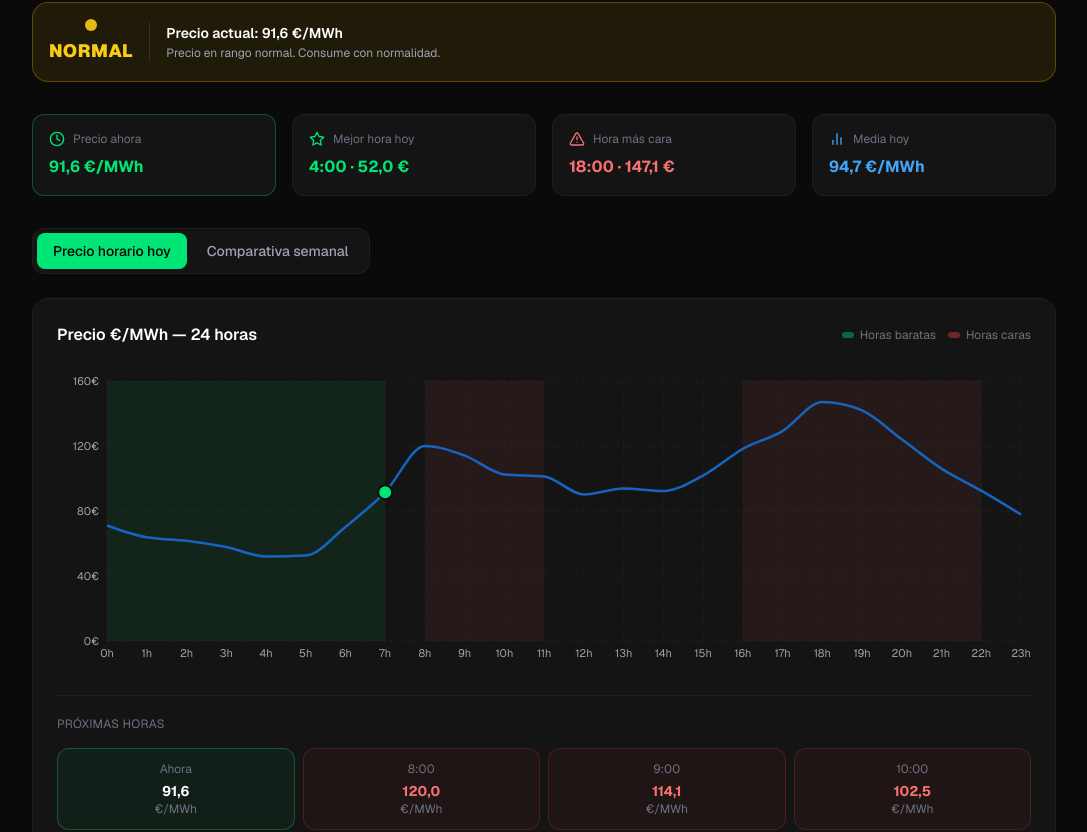
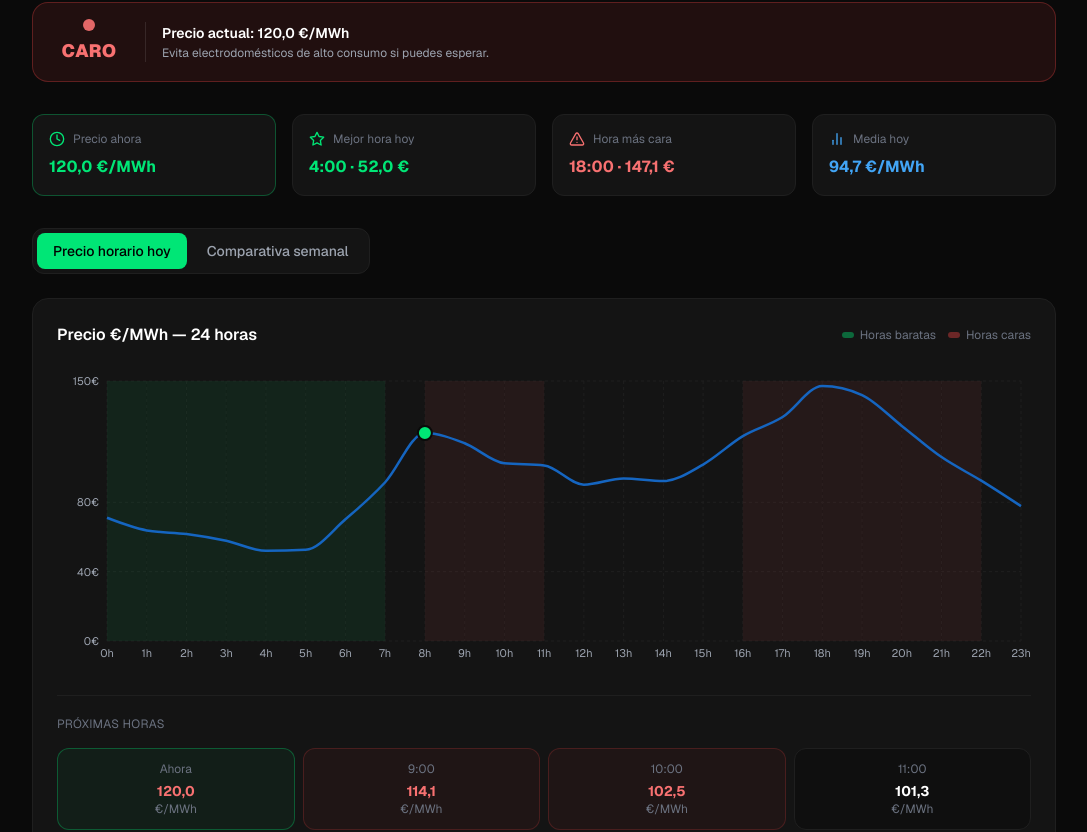
Before and after one commit to Joni-Cash4/energIA, a Next.js app: page /mercado in a window 1280 px wide. Shown: the part 312-1144 px from the top of the page, without its empty margins (96-1183 px from the left). Built offline with nearby package versions, Linux system fonts and the light colour scheme.

Commit message:
Fix: compute ahora client-side from browser timezone, fix Y-axis domain

```diff
--- a/src/app/mercado/page.tsx
+++ b/src/app/mercado/page.tsx
@@ -155,6 +155,14 @@ export default function MercadoPage() {
 
   useEffect(() => { loadHourly(); loadWeekly() }, [])
 
+  // Compute current Spain hour client-side (browser knows local time)
+  const spainHour = (() => {
+    const now = new Date()
+    return parseInt(now.toLocaleString('es-ES', { timeZone: 'Europe/Madrid', hour: 'numeric', hour12: false }), 10)
+  })()
+  const ahora = hourly ? spainHour : 0
+  const precioAhora = hourly?.precios[ahora]?.precio_mwh ?? hourly?.precio_ahora ?? 0
+
   const cheapHours = hourly?.precios.filter((p) => p.es_barata).map((p) => p.hora) ?? []
   const expHours   = hourly?.precios.filter((p) => p.es_cara).map((p) => p.hora) ?? []
 
@@ -185,7 +193,7 @@ export default function MercadoPage() {
           {/* Semáforo del momento */}
           {hourly && !loadingHourly && (
             <motion.div initial={{ opacity: 0, y: 12 }} animate={{ opacity: 1, y: 0 }} transition={{ delay: 0.05 }}>
-              <PriceStatus precio={hourly.precio_ahora} media={hourly.media} />
+              <PriceStatus precio={precioAhora} media={hourly.media} />
             </motion.div>
           )}
 
@@ -198,7 +206,7 @@ export default function MercadoPage() {
               className="grid grid-cols-2 lg:grid-cols-4 gap-4 mb-8"
             >
               {[
-                { label: 'Precio ahora', value: `${formatNumber(hourly.precio_ahora, 1)} €/MWh`, icon: Clock, accent: true },
+                { label: 'Precio ahora', value: `${formatNumber(precioAhora, 1)} €/MWh`, icon: Clock, accent: true },
                 { label: 'Mejor hora hoy', value: `${hourly.hora_min}:00 · ${formatNumber(hourly.minimo, 1)} €`, icon: Star, color: 'text-[#00E676]' },
                 { label: 'Hora más cara', value: `${hourly.hora_max}:00 · ${formatNumber(hourly.maximo, 1)} €`, icon: AlertTriangle, color: 'text-red-400' },
                 { label: 'Media hoy', value: `${formatNumber(hourly.media, 1)} €/MWh`, icon: BarChart2, color: 'text-[#42A5F5]' },
@@ -268,6 +276,10 @@ export default function MercadoPage() {
                         tickLine={false}
                         width={50}
                         tickFormatter={(v) => `${v}€`}
+                        domain={[
+                          (min: number) => Math.min(0, Math.floor(min / 10) * 10),
+                          (max: number) => Math.ceil(max / 10) * 10,
+                        ]}
                       />
                       <Tooltip content={<HourTooltip />} />
                       {cheapHours.map((h) => (
@@ -285,8 +297,8 @@ export default function MercadoPage() {
                         activeDot={{ r: 4, fill: '#00E676' }}
                       />
                       <ReferenceDot
-                        x={hourly.ahora}
-                        y={hourly.precio_ahora}
+                        x={ahora}
+                        y={precioAhora}
                         r={7}
                         fill="#00E676"
                         stroke="#0A0A0A"
@@ -298,11 +310,11 @@ export default function MercadoPage() {
                   {/* Próximas horas */}
                   <div className="mt-6 border-t border-[#1F1F1F] pt-5">
                     <p className="text-[#6B7280] text-xs uppercase tracking-wide mb-3">Próximas horas</p>
-                    <NextHours precios={hourly.precios} ahora={hourly.ahora} />
+                    <NextHours precios={hourly.precios} ahora={ahora} />
                   </div>
 
                   {/* Consejo dinámico */}
-                  <DynamicTip hourly={hourly} />
+                  <DynamicTip hourly={{ ...hourly, ahora, precio_ahora: precioAhora }} />
                 </div>
               ) : (
                 <div className="text-center py-20 text-[#6B7280]">
```
